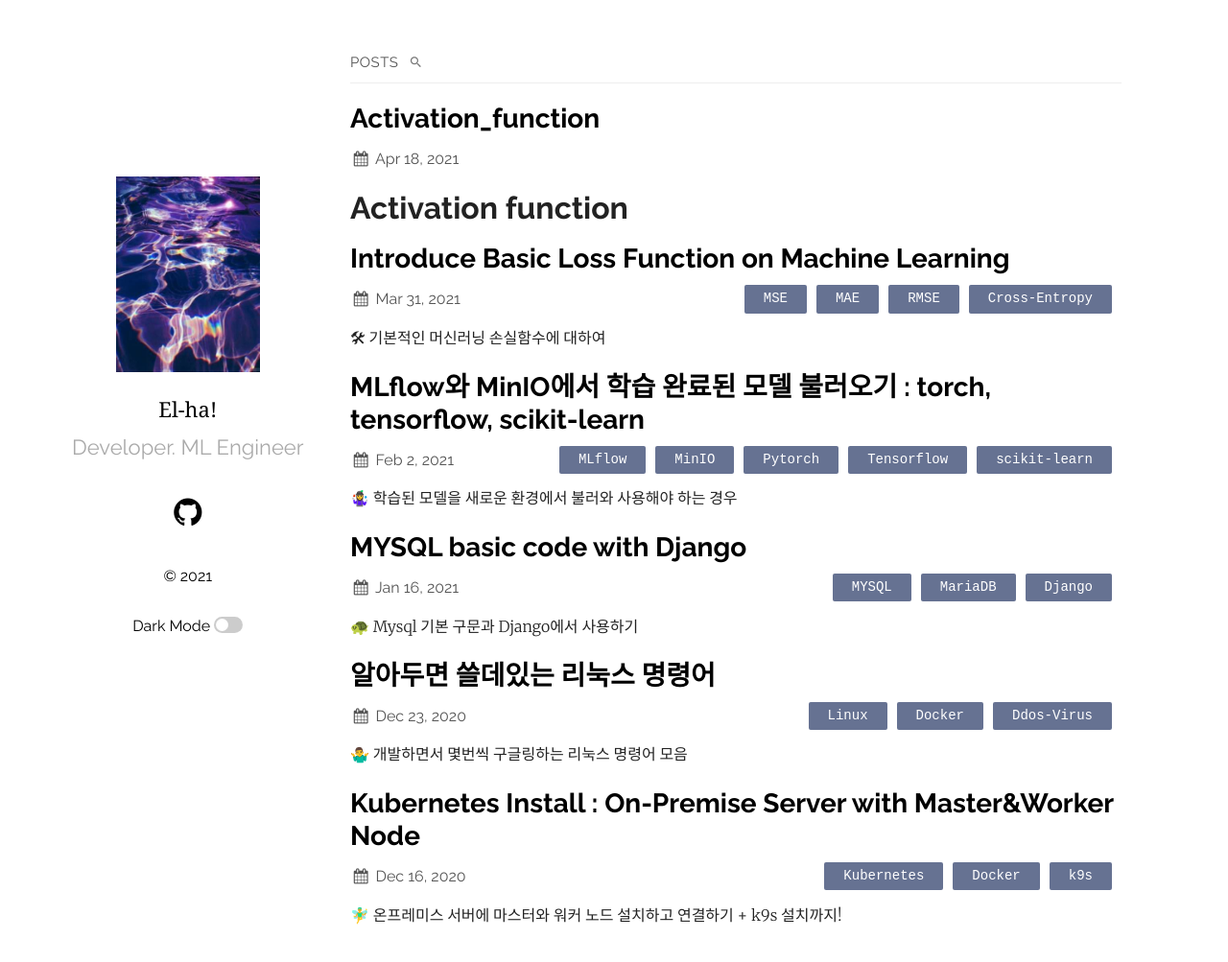
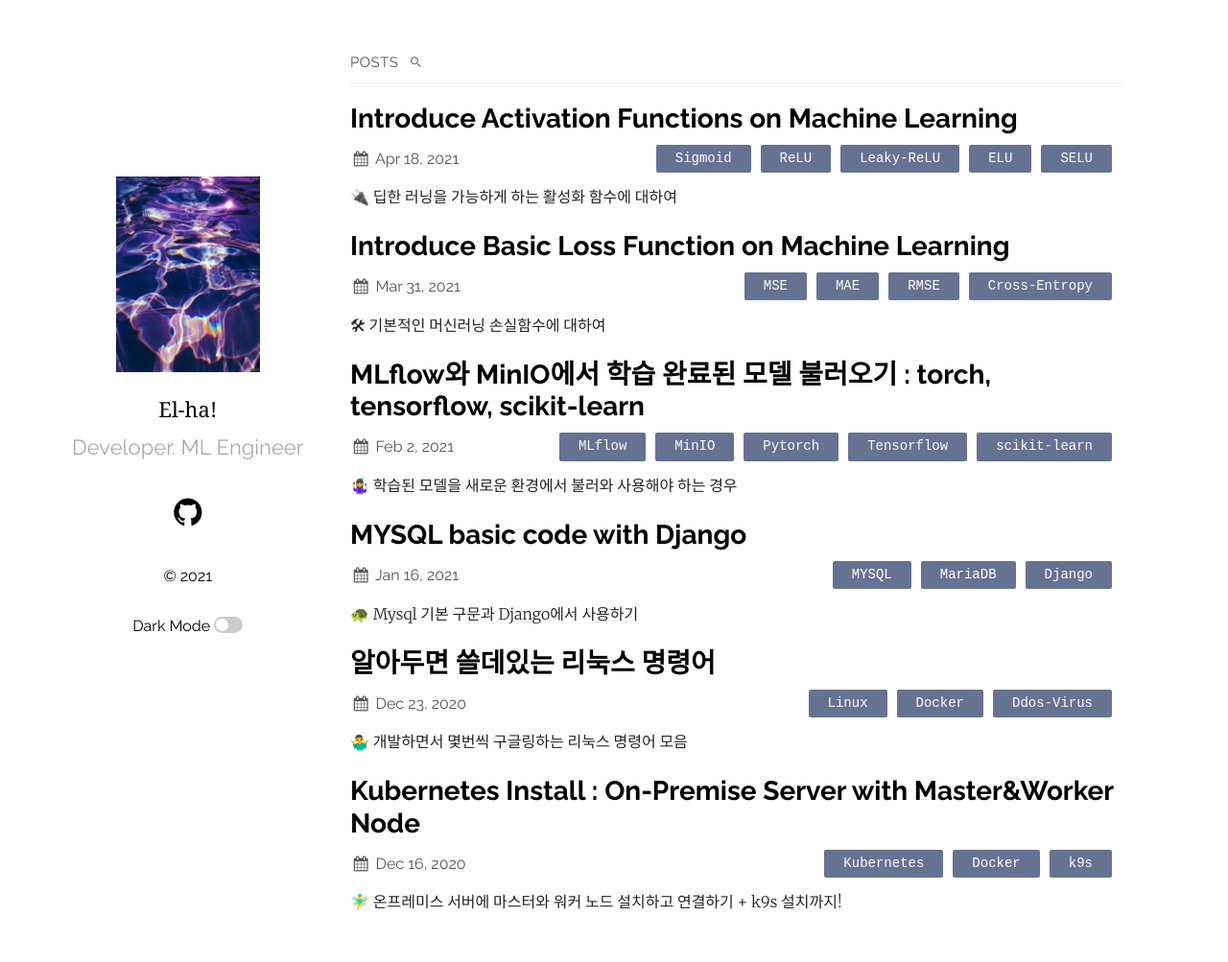
Before and after one commit to huhji-elha/huhji.github.io, a Jekyll site: the page built from index.md, in a window 1280 px wide and 1014 px high. Shown: the top 1003 px of the window at 96% size. Built offline with Jekyll 4.4.1, drawn with Linux system fonts in a browser that asks for light colours; some web fonts are replaced.

Commit message:
add post head

```diff
--- a/_posts/2021-04-18-Activation_Function.md
+++ b/_posts/2021-04-18-Activation_Function.md
@@ -1,3 +1,17 @@
+---
+layout: post
+title:  "Introduce Activation Functions on Machine Learning"
+date:   2021-04-18 17:42:23 +0530
+categories: Sigmoid ReLU Leaky-ReLU ELU SELU
+use_math: true
+---
+🔌 딥한 러닝을 가능하게 하는 활성화 함수에 대하여
+
+_____________________________________
+
+
+
+
 # Activation function
 
 ## Why need Activation function?
```
